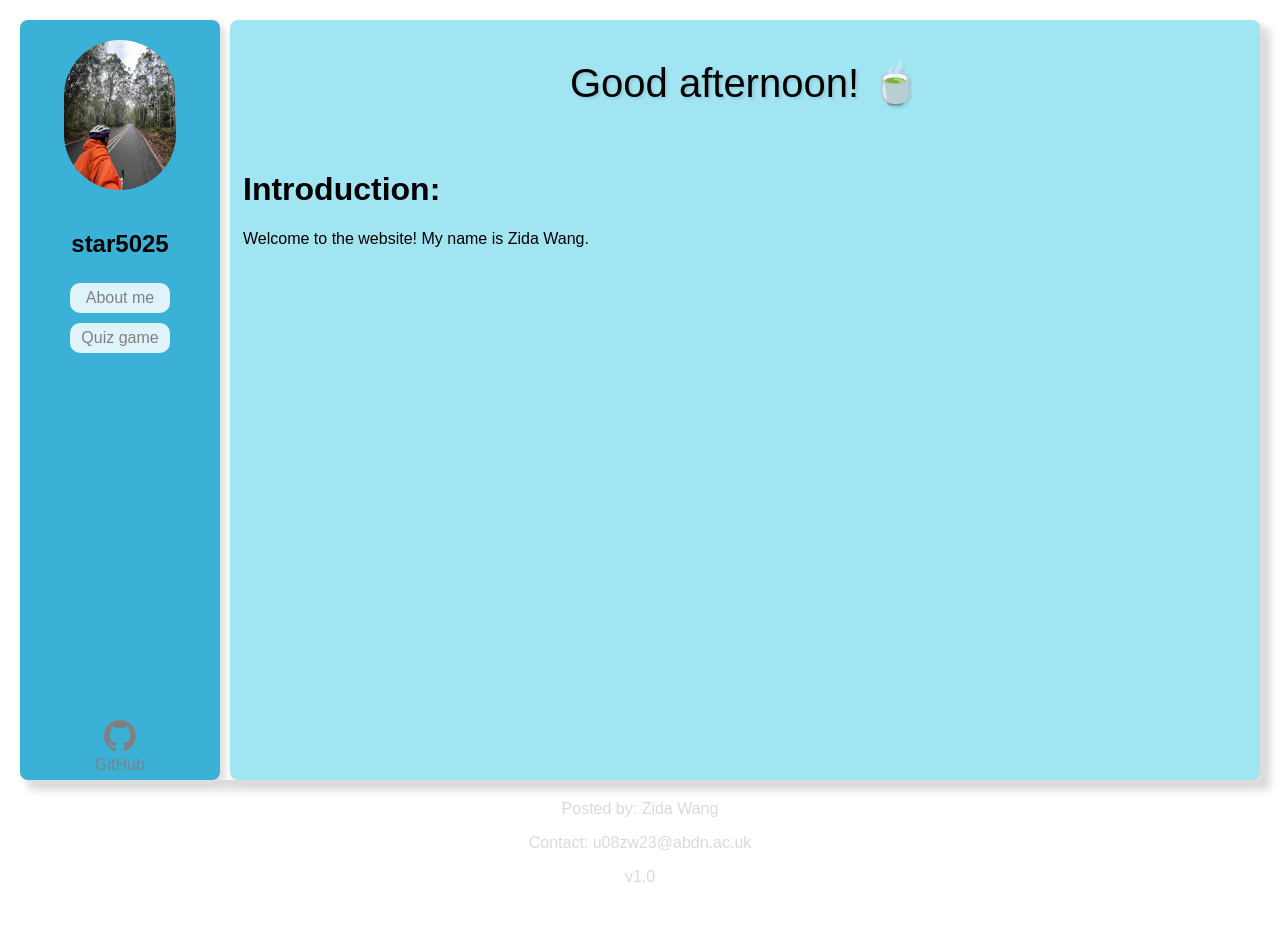
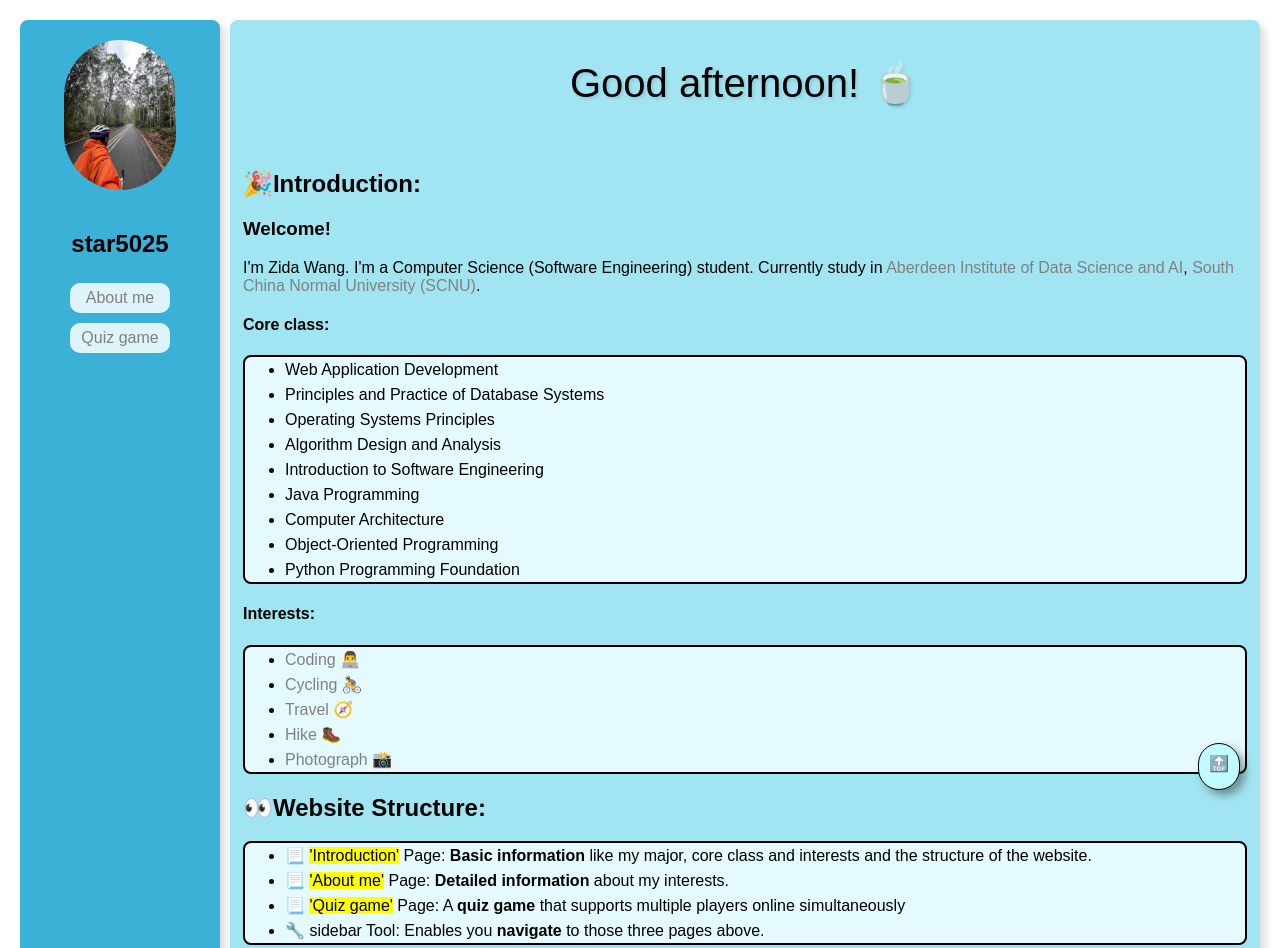
Before and after one commit to star5025/Web_application_JC2503, a plain HTML site: page index.html in a window 1280 px wide. Shown: the top 948 px of the page. Before the commit the page ends 886 px from the top, so only its background shows below. Drawn offline with Linux system fonts and the light colour scheme.

Commit message:
main content in index.html

```diff
--- a/css/index.css
+++ b/css/index.css
@@ -4,7 +4,6 @@
     gap: 10px;
     margin: 20px;
     height: 95vh;
-    box-shadow: 10px 10px 8px gainsboro
 }
 
 .sidebar {
@@ -32,11 +31,13 @@
     border-radius: 10px;
     text-align: center;
     line-height: 30px;
+    transition: 0.3s;
 }
 
 .option:hover {
     background-color: gainsboro;
     color: black;
+    transform: scale(1.1);
 }
 
 .portrait {
@@ -45,6 +46,11 @@
     border-radius: 60px;
     height: 150px;
     width: 112.5px;
+    transition: transform 0.3s;
+}
+
+.portrait:hover {
+    transform: scale(1.05);
 }
 
 .contact {
@@ -63,13 +69,16 @@
     margin-bottom: 10px;
     height: 50px;
     width: 50px;
+    transition: transform 0.5s;
 }
 
 .github-link:hover .github-icon{
     fill: black;
+    transform: scale(1.1);
 }
 .github-link:hover span {
     color: black;
+    transform: scale(1.1);
 }
 
 .intro {
@@ -79,8 +88,40 @@
     color: black;
 }
 
+.list {
+    display: block;
+    background-color: rgb(228, 250, 255);
+    line-height: 25px;
+    border-radius: 8px;
+    border: 2px solid black;
+    transition: 0.8s;
+}
+
+.list:hover {
+    transform: scale(1.05);
+}
+
 .greet {
     font-size: 40px;
     text-align: center;
     text-shadow: 2px 2px 3px rgba(0,0,0,0.12);
 }
+
+.top {
+    background-color: rgb(193, 251, 255);
+    border: 0.2px solid black;
+    height: 45px;
+    width: 40px;
+    border-radius: 99px;
+    text-align: center;
+    line-height: 40px;
+    box-shadow: 5px 5px 8px rgba(54, 54, 54, 0.5);
+    position: fixed;
+    right: 40px;
+    bottom: 10px;
+    transition: 0.3s;
+}
+
+.top:hover {
+    transform: scale(1.3);
+}
--- a/css/main.css
+++ b/css/main.css
@@ -3,16 +3,23 @@ html, body {
     height: 100%;
     margin: 0;
     padding: 0;
+    user-select: none;
+    -webkit-user-select: none;
+    -moz-user-select: none;
+    -ms-user-select: none;
 }
 
 footer {
     color: rgba(0, 0, 0, 0.15);
     text-align: center;
+
 }
 
 a:link,a:visited {
-    display: block;
-    text-align: center;
     text-decoration: none;
     color: gray;
 }
+
+a:hover {
+    color: darkblue;
+}
--- a/index.html
+++ b/index.html
@@ -23,6 +23,7 @@
                     <span>Quiz game</span>
                 </div>
             </a>
+            <div></div>
             <a href="https://github.com/star5025" target="_blank" title="Link to GitHub" class="github-link">
                 <svg height="32" width="32" viewBox="0 0 16 16" fill="currentColor" aria-hidden="true" class="github-icon">
                     <path d="M8 0C3.58 0 0 3.58 0 8c0 3.54 2.29 6.53 5.47 7.59.4.07.55-.17.55-.38
@@ -30,10 +31,8 @@
                     1.08.58 1.23.82.72 1.21 1.87.87 2.33.66.07-.52.28-.87.51-1.07-1.78-.2-3.64-.89-3.64-3.95
                     0-.87.31-1.59.82-2.15-.08-.2-.36-1.02.08-2.12 0 0 .67-.21 2.2.82a7.68 7.68 0 0 1 2.01-.27
                     c.68 0 1.36.09 2.01.27 1.53-1.04 2.2-.82 2.2-.82.44 1.1.16 1.92.08 2.12.51.56.82 1.27.82 2.15
-                        0 3.07-1.87 3.75-3.65 3.95.29.25.54.73.54 1.48 0 1.07-.01 1.93-.01 2.19 0 .21.15.46.55.38A8.013
-                        8.013 0 0 0 16 8c0-4.42-3.58-8-8-8z"/>
+                    0 3.07-1.87 3.75-3.65 3.95.29.25.54.73.54 1.48 0 1.07-.01 1.93-.01 2.19 0 .21.15.46.55.38A8.013                        8.013 0 0 0 16 8c0-4.42-3.58-8-8-8z"/>
                 </svg>
-                <span>GitHub</span>
             </a>
         </div>
 
@@ -41,21 +40,54 @@
             <p class="greet" id="greet"></p>
             <div class="intro">
                 <p>
-                    <h1>Introduction:</h1>
-                    Welcome to the website! My name is Zida Wang.<br>
+                    <h2>🎉Introduction:</h2>
+                    <h3>Welcome!<br></h3>
+                    I'm Zida Wang.
+                    I'm a Computer Science (Software Engineering) student.
+                    Currently study in <a href="https://www.abdn.ac.uk/ncs/departments/scnu/">Aberdeen Institute of Data Science and AI</a>,
+                    <a href="https://en.wikipedia.org/wiki/South_China_Normal_University">South China Normal University (SCNU)</a>.
+                    <h4>Core class:</h4>
+                    <ul class="list">
+                        <li>Web Application Development</li>
+                        <li>Principles and Practice of Database Systems</li>
+                        <li>Operating Systems Principles</li>
+                        <li>Algorithm Design and Analysis</li>
+                        <li>Introduction to Software Engineering</li>
+                        <li>Java Programming</li>
+                        <li>Computer Architecture</li>
+                        <li>Object-Oriented Programming</li>
+                        <li>Python Programming Foundation</li>
+                    </ul>
+                    <h4>Interests:</h4>
+                    <ul class="list">
+                        <li><a href="">Coding 👨‍💻</a></li>
+                        <li><a href="">Cycling 🚴</a></li>
+                        <li><a href="">Travel 🧭</a></li>
+                        <li><a href="">Hike 🥾</a></li>
+                        <li><a href="">Photograph 📸</a></li>
+                    </ul>
 
+                    <h2>👀Website Structure:</h2>
+                    <ul class="list">
+                        <li>📃 <mark>'Introduction'</mark> Page: <b>Basic information</b> like my major, core class and interests and the structure of the website.</li>
+                        <li>📃 <mark>'About me'</mark> Page: <b>Detailed information</b> about my interests.</li>
+                        <li>📃 <mark>'Quiz game'</mark> Page: A <b>quiz game</b> that supports multiple players online simultaneously </li>
+                        <li>🔧 sidebar Tool: Enables you <b>navigate</b> to those three pages above.</li>
+                    </ul>
                 </p>
             </div>
-        </div>
-
-    </div>
-
             <footer>
                 <p>Posted by: Zida Wang</p>
                 <p>Contact: u08zw23@abdn.ac.uk</p>
                 <p>v1.0</p>
                 <p><time pubdate datetime="2025-05-20"></time></p>
             </footer>
+            <div class="top"><a href="#">🔝</a></div>
+        </div>
+
+    </div>
+
+
 
     <script src="js/index.js"></script>
     <script src="js/main.js"></script>
```
Lines whose indentation alone changed are shown as unchanged.
